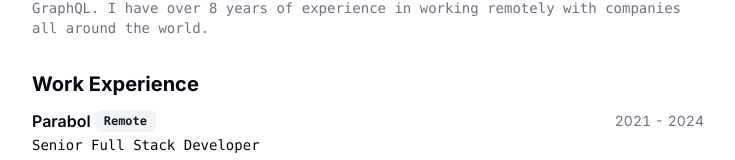
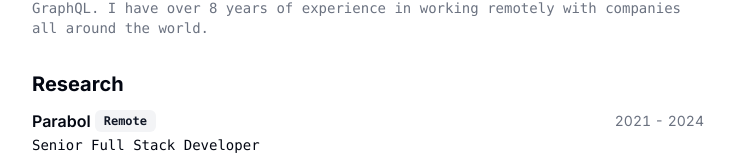
Before and after one commit to georgnaver/landing-page, a Next.js app: page / in a window 1280 px wide. Shown: the part 340-500 px from the top of the page, without its empty margins (272-1007 px from the left). Built offline with nearby package versions, Linux system fonts and the light colour scheme.

Commit message:
Change work experience -> research

```diff
--- a/src/app/page.tsx
+++ b/src/app/page.tsx
@@ -99,7 +99,7 @@ export default function Page() {
           </p>
         </Section>
         <Section>
-          <h2 className="text-xl font-bold">Work Experience</h2>
+          <h2 className="text-xl font-bold">Research</h2>
           {RESUME_DATA.work.map((work) => {
             return (
               <Card key={work.company}>
```
